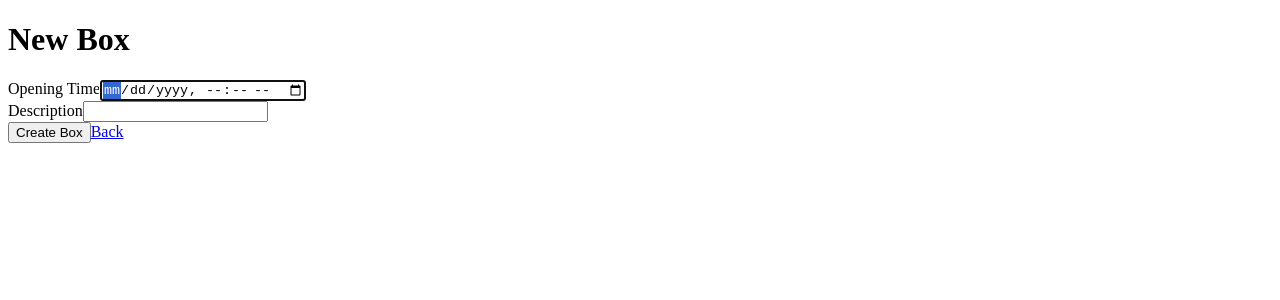
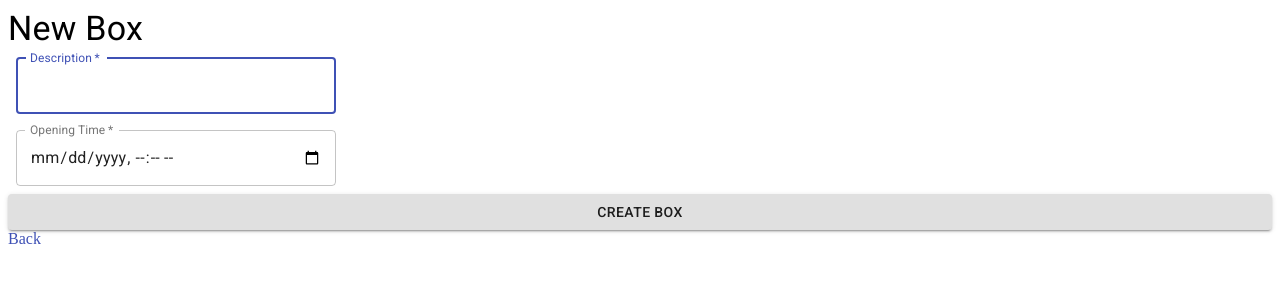
Before and after one commit to ANDREYDEN/box-of-notes, a React (Create React App) app: page /box in a window 1280 px wide. Shown: the top 300 px of the page. Built offline with nearby package versions, Linux system fonts and the light colour scheme.

Commit message:
WIP: changed styling for the create box form

```diff
--- a/package.json
+++ b/package.json
@@ -5,6 +5,7 @@
   "dependencies": {
     "@material-ui/core": "^4.11.0",
     "@material-ui/icons": "^4.9.1",
+    "@material-ui/pickers": "^3.2.10",
     "@testing-library/dom": "^7.26.3",
     "@testing-library/jest-dom": "^4.2.4",
     "@testing-library/react": "^9.3.2",
--- a/src/components/BoxCreate.tsx
+++ b/src/components/BoxCreate.tsx
@@ -1,3 +1,9 @@
+import Button from "@material-ui/core/Button"
+import Link from "@material-ui/core/Link"
+import { createStyles, makeStyles } from "@material-ui/core/styles"
+import { Theme } from "@material-ui/core/styles/createMuiTheme"
+import TextField from "@material-ui/core/TextField"
+import Typography from "@material-ui/core/Typography"
 import React, { FunctionComponent, useState } from "react"
 import { useHistory } from "react-router"
 import IBox from "../models/Box"
@@ -8,11 +14,24 @@ interface BoxCreateState {
     box: IBox | null
 }
 
-interface BoxProps {
+interface BoxProps { }
 
-}
+const useStyles = makeStyles((theme: Theme) =>
+    createStyles({
+        root: {
+            display: 'flex',
+            flexDirection: 'column',
+            flex: 0
+        },
+        textField: {
+            margin: theme.spacing(1),
+            width: '25vw',
+        },
+    }),
+);
 
 export const BoxCreate: FunctionComponent<BoxProps> = (props: BoxProps) => {
+    const classes = useStyles()
     const [state, setState] = useState<BoxCreateState>()
     const history = useHistory()
     const defaultState: BoxCreateState = {
@@ -25,6 +44,7 @@ export const BoxCreate: FunctionComponent<BoxProps> = (props: BoxProps) => {
 
     const createBox = async (event: React.FormEvent) => {
         event.preventDefault()
+
         if (state.box) {
             await Firestore.instance.createBox(state.box);
             history.push(Urls.Home)
@@ -49,21 +69,22 @@ export const BoxCreate: FunctionComponent<BoxProps> = (props: BoxProps) => {
 
     return (
         <div>
-            <form className="container" onSubmit={createBox}>
-                <h1>New Box</h1>
+            <form onSubmit={createBox} className={classes.root}>
+                <Typography variant="h4">New Box</Typography>
 
-                <label htmlFor="time">Opening Time</label>
-                <input type="datetime-local" name="time" id="time" autoFocus
+                <TextField type="text" label="Description" name="details" id="details" className={classes.textField}
+                    variant="outlined" multiline autoFocus required
+                    onChange={updateDescription} />
+                <TextField type="datetime-local" label="Opening Time" name="time" id="time" className={classes.textField}
+                    variant="outlined" required
                     onChange={updateTime}
-                /><br />
+                    InputLabelProps={{
+                        shrink: true,
+                    }}
+                />
 
-                <label htmlFor="details">Description</label>
-                <input type="text" name="details" id="details"
-                    onChange={updateDescription}
-                /><br />
-
-                <input type="submit" value="Create Box" />
-                <a href="/" className="button">Back</a>
+                <Button variant="contained" type="submit">Create Box</Button>
+                <Link href="/">Back</Link>
             </form>
         </div>
     )
```
Also changed, not shown: src/components/BoxCreate.css (deleted), 2 other files (tests, documents, lock files or other folders).
